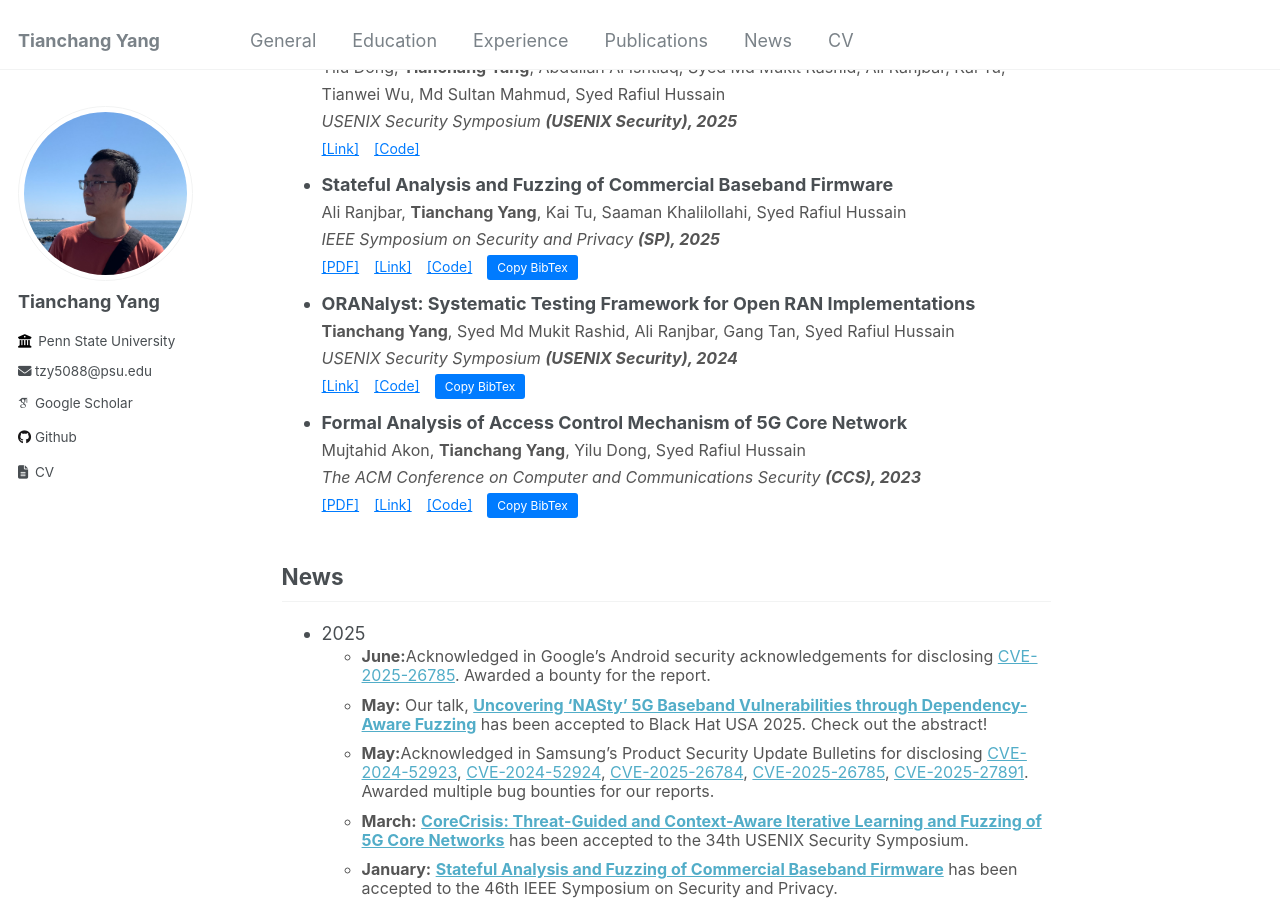
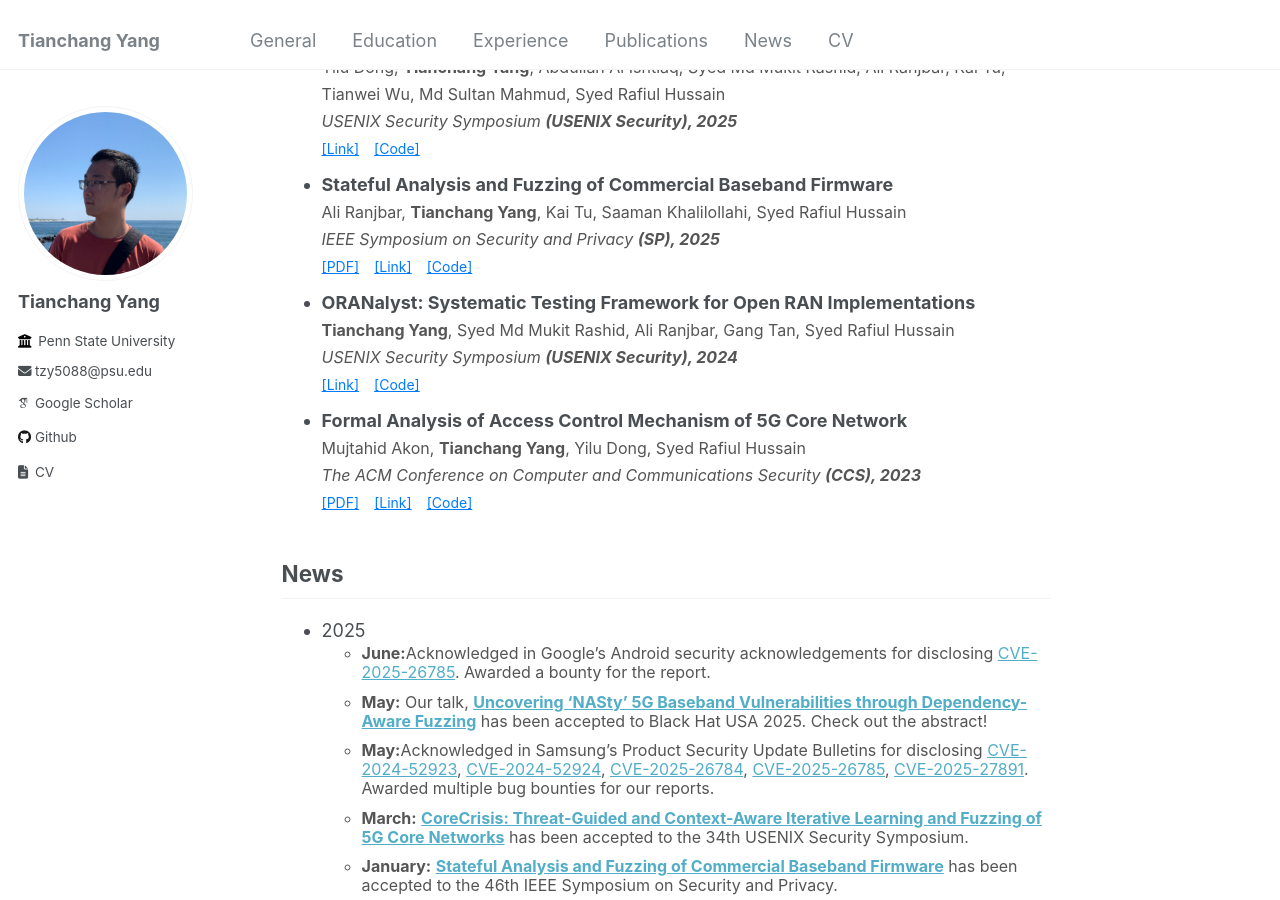
Before and after one commit to tianchang-yang/tianchang-yang.github.io, a Jekyll site: the page built from _pages/about.md, in a window 1280 px wide and 900 px high, scrolled down 1386 px. Built offline with Jekyll 4.4.1, drawn with Linux system fonts in a browser that asks for light colours; some web fonts are replaced.

Commit message:
disable button

```diff
--- a/_pages/about.md
+++ b/_pages/about.md
@@ -114,7 +114,7 @@ TODO
         <a href="https://syed-rafiul-hussain.github.io/wp-content/uploads/2025/05/Loris_baseband_fuzzing_sp25.pdf" target="_blank">[PDF]</a>
         <a href="https://www.computer.org/csdl/proceedings-article/sp/2025/223600b120/26EkFox5zyg" target="_blank">[Link]</a>
         <a href="https://github.com/SyNSec-den/Loris" target="_blank">[Code]</a>
-        <button class="btn-copy" onclick="copyBibTex('bibtexCitationLoris')">Copy BibTex</button>
+        <!-- <button class="btn-copy" onclick="copyBibTex('bibtexCitationLoris')">Copy BibTex</button> -->
       </div>
       <pre id="bibtexCitationLoris" style="display:none;">
 {% raw %}
@@ -143,7 +143,7 @@ TODO
       <div class="publication-links">
         <a href="https://www.usenix.org/conference/usenixsecurity24/presentation/yang-tianchang" target="_blank">[Link]</a>
         <a href="https://github.com/SyNSec-den/ORANalyst" target="_blank">[Code]</a>
-        <button class="btn-copy" onclick="copyBibTex('bibtexCitationORANalyst')">Copy BibTex</button>
+        <!-- <button class="btn-copy" onclick="copyBibTex('bibtexCitationORANalyst')">Copy BibTex</button> -->
       </div>
       <pre id="bibtexCitationORANalyst" style="display:none;">
 {% raw %}
@@ -172,7 +172,7 @@ month = aug
         <a href="files/paper/5GCVerif-ccs23.pdf" target="_blank">[PDF]</a>
         <a href="https://dl.acm.org/doi/10.1145/3576915.3623113" target="_blank">[Link]</a>
         <a href="https://github.com/SyNSec-den/5GCVerif" target="_blank">[Code]</a>
-        <button class="btn-copy" onclick="copyBibTex('bibtexCitation5GCVerif')">Copy BibTex</button>
+        <!-- <button class="btn-copy" onclick="copyBibTex('bibtexCitation5GCVerif')">Copy BibTex</button> -->
       </div>
       <pre id="bibtexCitation5GCVerif" style="display:none;">
 {% raw %}
```
